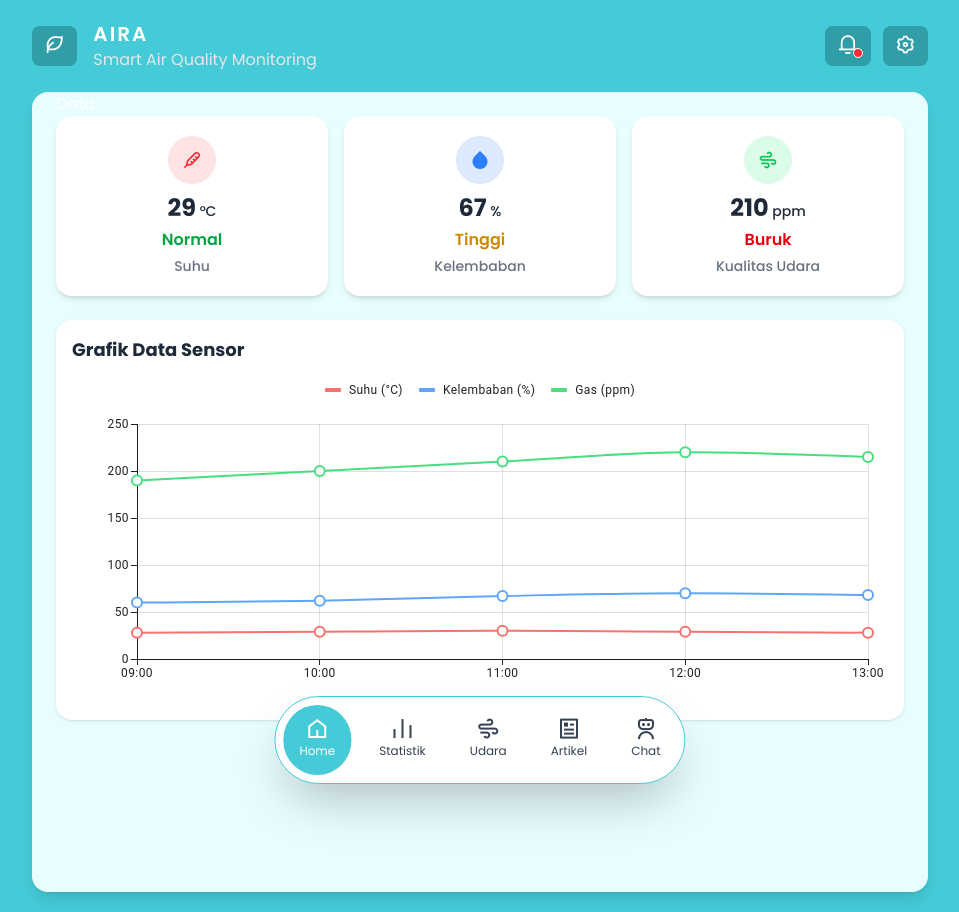
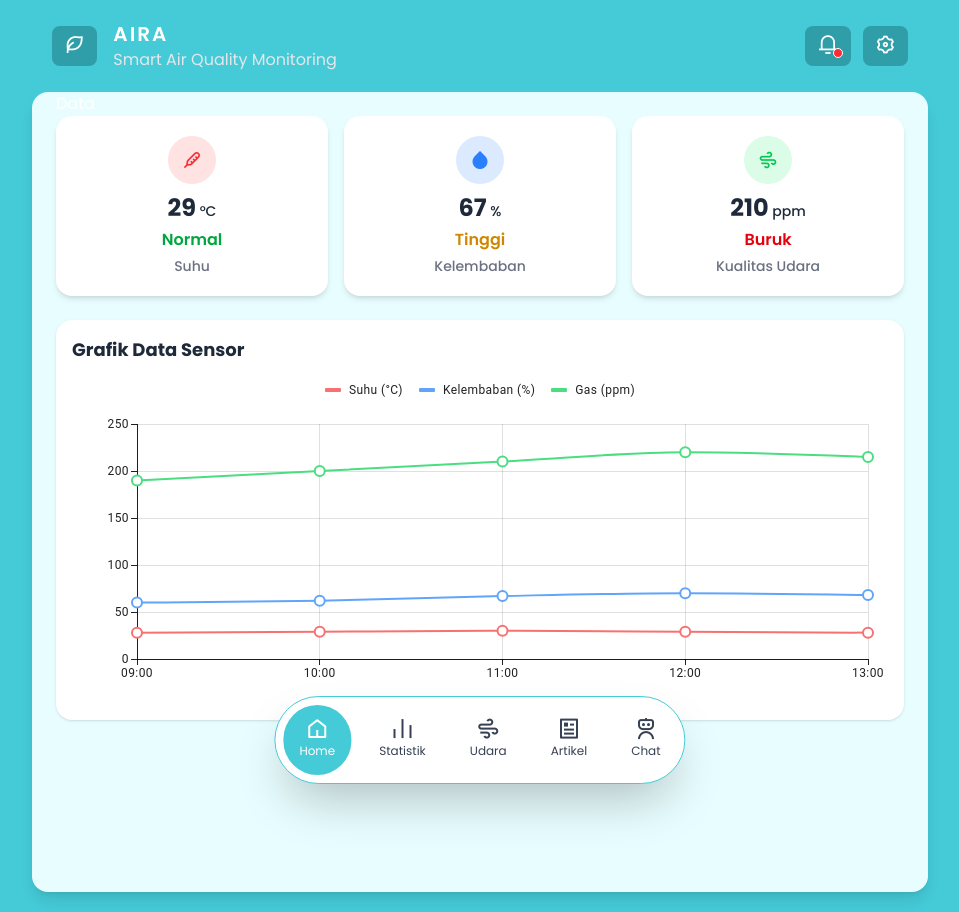
Before and after one commit to Musthofali24/aira-web-app, a React (Vite) app: page / in a window 1280 px wide. Shown: the whole page, without its empty margins (160-1119 px from the left). Built offline with nearby package versions, Linux system fonts and the light colour scheme.

Commit message:
Refactor Floating Navigation

```diff
--- a/src/App.jsx
+++ b/src/App.jsx
@@ -4,7 +4,7 @@ import FloatingNavbar from "./components/FloatingNavbar";
 
 function App({ children }) {
   return (
-    <div className="bg-gradient-to-b bg-[#45cad7] text-white min-h-screen py-5 px-5">
+    <div className="bg-gradient-to-b bg-[#45cad7] text-white min-h-screen py-5">
       {/* Navbar selalu tampil */}
       <Navbar />
 
--- a/src/components/Navbar.jsx
+++ b/src/components/Navbar.jsx
@@ -72,7 +72,7 @@ function Navbar() {
   };
 
   return (
-    <div className="max-w-4xl mx-auto flex justify-between items-center mb-5 relative">
+    <div className="max-w-4xl mx-auto flex justify-between items-center mb-5 relative px-5">
       <div className="flex items-center gap-4">
         <div className="bg-[#2f9ea8] py-2 px-3 rounded-lg">
           <i className="ri-leaf-line ri-lg"></i>
@@ -104,7 +104,7 @@ function Navbar() {
           {showNotif && (
             <div
               ref={notifRef}
-              className="absolute right-0 mt-2 w-80 bg-white text-gray-800 rounded-xl shadow-lg z-50 px-4 py-3 max-h-96 overflow-y-auto space-y-3"
+              className="absolute -right-5 mt-2 w-80 bg-white text-gray-800 rounded-xl shadow-lg z-50 px-4 py-3 max-h-96 overflow-y-auto space-y-3"
             >
               <div className="text-lg font-semibold">Notifikasi</div>
               {notifications.map((notif) => (
```
